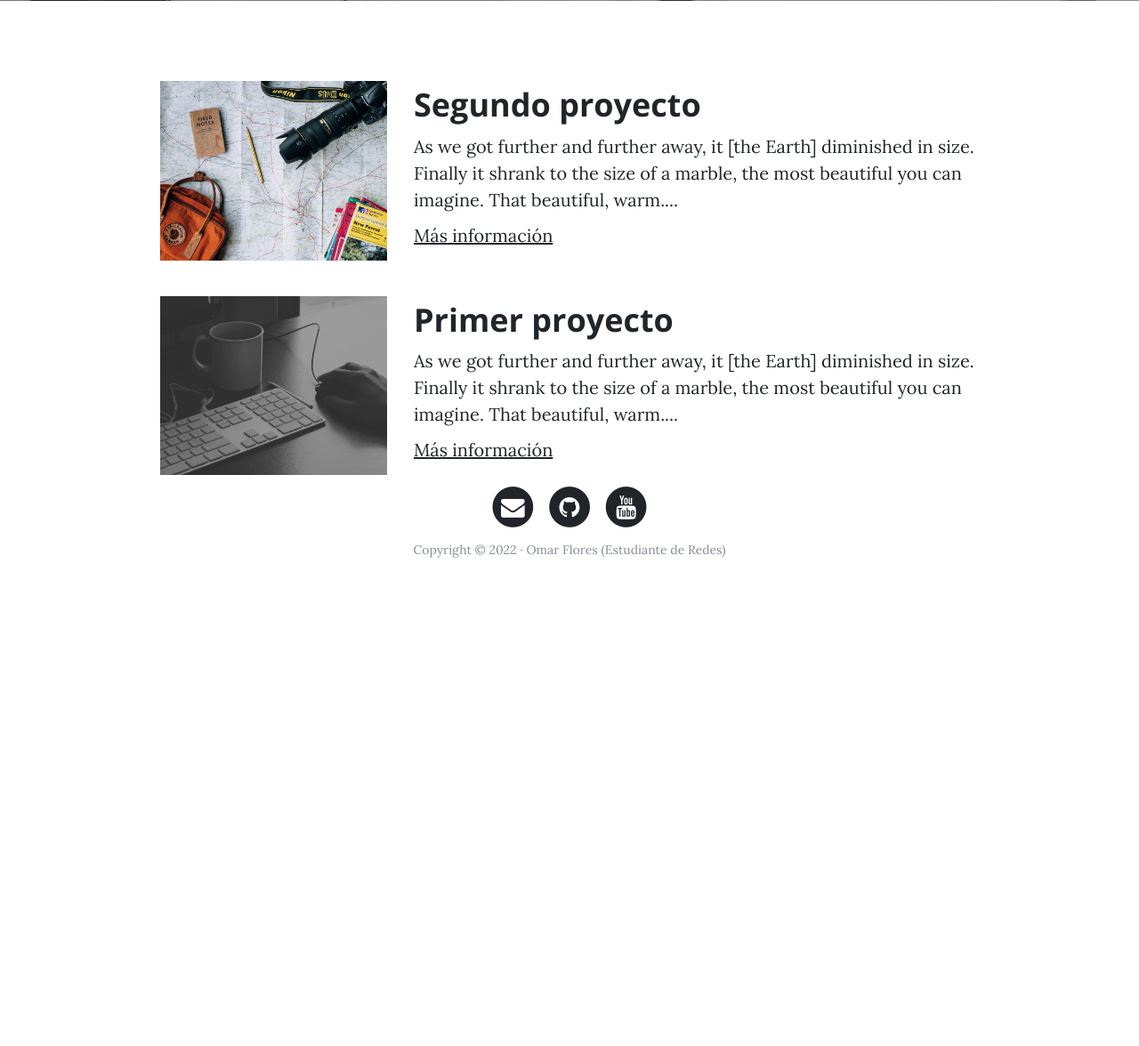
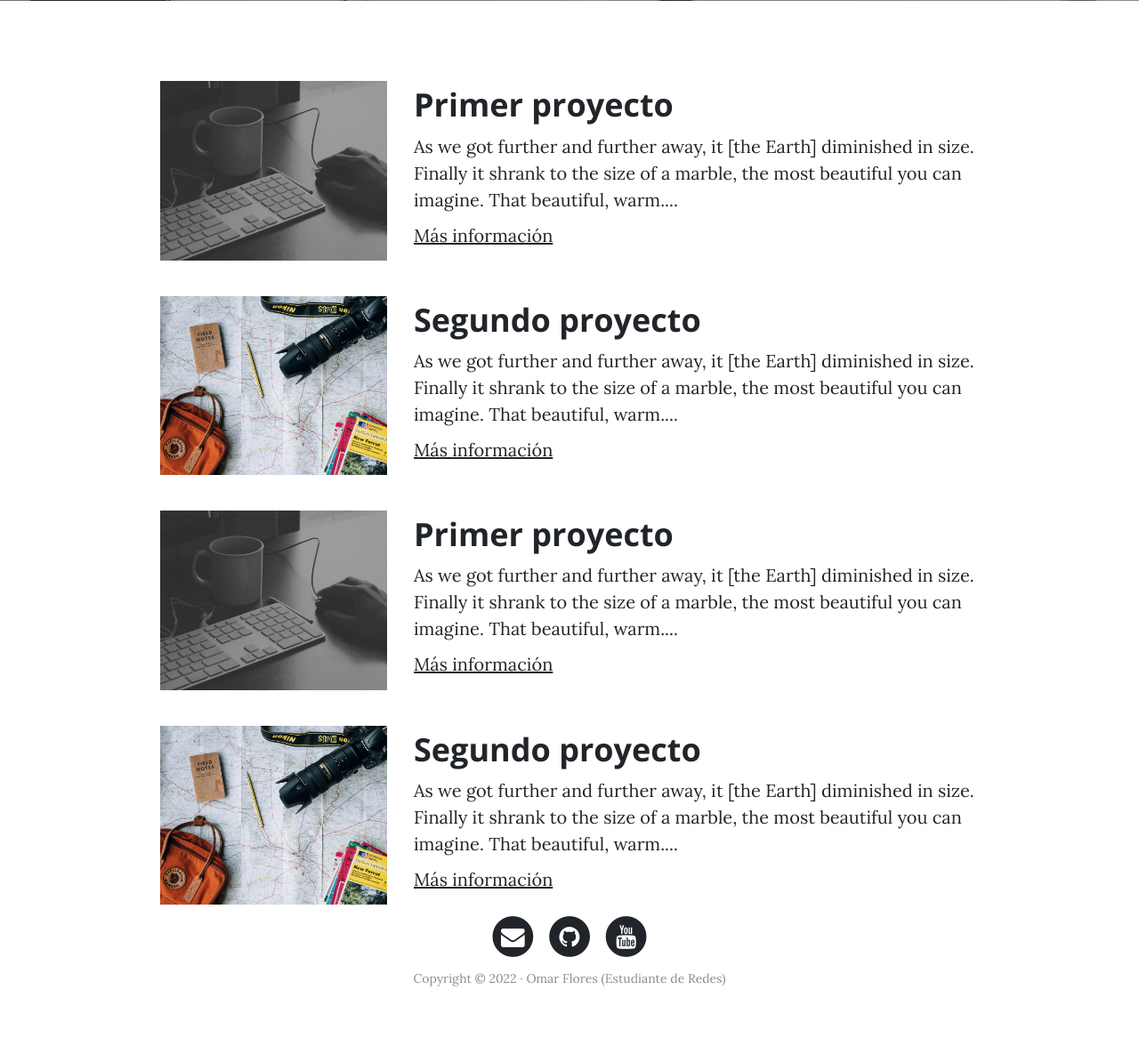
Before and after one commit to OmarFlores1231/Web_Personal_con_Flask, a Flask app: page /portfolio in a window 1280 px wide. Shown: the part 531-1707 px from the top of the page at 89% size. Before the commit the page ends 1158 px from the top, so only its background shows below. Run offline with Flask 2, Linux system fonts and the light colour scheme; some libraries are stand-ins or nearby versions.

Commit message:
implementando for de projects

```diff
--- a/web_personal/app.py
+++ b/web_personal/app.py
@@ -18,7 +18,33 @@ def contact():
 
 @app.route('/portfolio')
 def portfolio():
-    return render_template('public/portfolio.html')
+    projects = [
+        {
+            'name':'Primer proyecto',
+            'description':'As we got further and further away, it [the Earth] diminished in size. Finally it shrank to the size of a marble, the most beautiful you can imagine. That beautiful, warm....',
+            'image':'img/home-bg.jpg',
+            'url': 'https://www.google.com'
+        },
+        {
+            'name':'Segundo proyecto',
+            'description':'As we got further and further away, it [the Earth] diminished in size. Finally it shrank to the size of a marble, the most beautiful you can imagine. That beautiful, warm....',
+            'image':'img/about-bg.jpg',
+            'url': 'https://www.xataka.com'
+        },
+        {
+            'name':'Primer proyecto',
+            'description':'As we got further and further away, it [the Earth] diminished in size. Finally it shrank to the size of a marble, the most beautiful you can imagine. That beautiful, warm....',
+            'image':'img/home-bg.jpg',
+            'url': 'https://www.google.com'
+        },
+        {
+            'name':'Segundo proyecto',
+            'description':'As we got further and further away, it [the Earth] diminished in size. Finally it shrank to the size of a marble, the most beautiful you can imagine. That beautiful, warm....',
+            'image':'img/about-bg.jpg',
+            'url': 'https://www.xataka.com'
+        },
+    ]
+    return render_template('public/portfolio.html', projects=projects)
 
 ##### Rutas ####
 
--- a/web_personal/templates/public/portfolio.html
+++ b/web_personal/templates/public/portfolio.html
@@ -10,27 +10,20 @@
 	    <!-- Contenido Principal -->
 	    <div class="container">
 	      <!-- Proyecto -->
+		  {% for project in projects %}
 	      <div class="row project">
 	      	<div class="col-lg-3 col-md-4 offset-lg-1">
-			      <img class="img-fluid" src="{{ url_for('static', filename='img/about-bg.jpg') }}" alt="">
+			      <img class="img-fluid" src="{{ url_for('static', filename= project.image ) }}" alt="">
 	      	</div>
 	        <div class="col-lg-7 col-md-8">
-	      		<h2 class="section-heading title">Segundo proyecto</h2>
-	          <p>As we got further and further away, it [the Earth] diminished in size. Finally it shrank to the size of a marble, the most beautiful you can imagine. That beautiful, warm....</p>
-	          <p><a href="http://google.com">Más información</a></p>
+	      		<h2 class="section-heading title">{{ project.name }}</h2>
+	          <p>{{ project.description }}</p>
+	          <p><a href="{{ project.url }}">Más información</a></p>
 	      	</div>
 	      </div>
-	      <!-- Proyecto -->
-	      <div class="row project">
-	      	<div class="col-lg-3 col-md-4 offset-lg-1">
-			      <img class="img-fluid" src="{{ url_for('static', filename='img/home-bg.jpg') }}" alt="">
-	      	</div>
-	        <div class="col-lg-7 col-md-8">
-	      		<h2 class="section-heading title">Primer proyecto</h2>
-	          <p>As we got further and further away, it [the Earth] diminished in size. Finally it shrank to the size of a marble, the most beautiful you can imagine. That beautiful, warm....</p>
-	          <p><a href="http://google.com">Más información</a></p>
-	      	</div>
-	      </div>
+
+		  {% endfor %}
+
 		  </div>
 
 {% endblock %}
```
